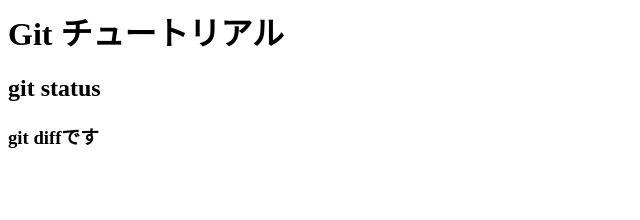
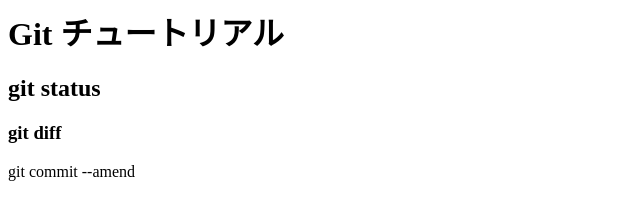
Before and after one commit to tmatsumura0926/udemy-tutorial, a plain HTML site: page index.html in a window 1280 px wide. Shown: the whole page, without its empty margins (0-640 px from the left). Drawn offline with Linux system fonts and the light colour scheme.

Commit message:
git commit amendを追記 修正

```diff
--- a/index.html
+++ b/index.html
@@ -1,3 +1,4 @@
 <h1>Git チュートリアル</h1>
 <h2>git status</h2>
-<h3>git diffです</h3>
+<h3>git diff</h3>
+<p>git commit --amend</p>
```
